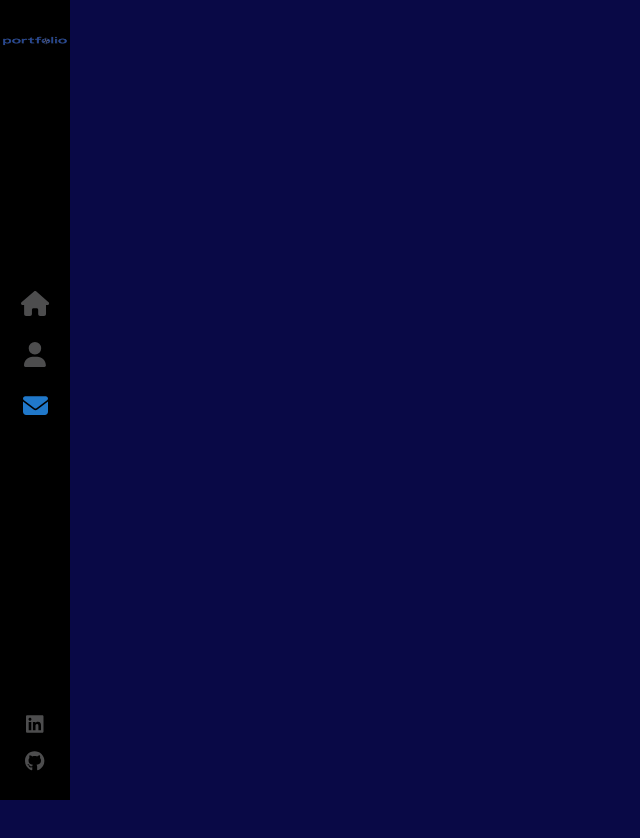
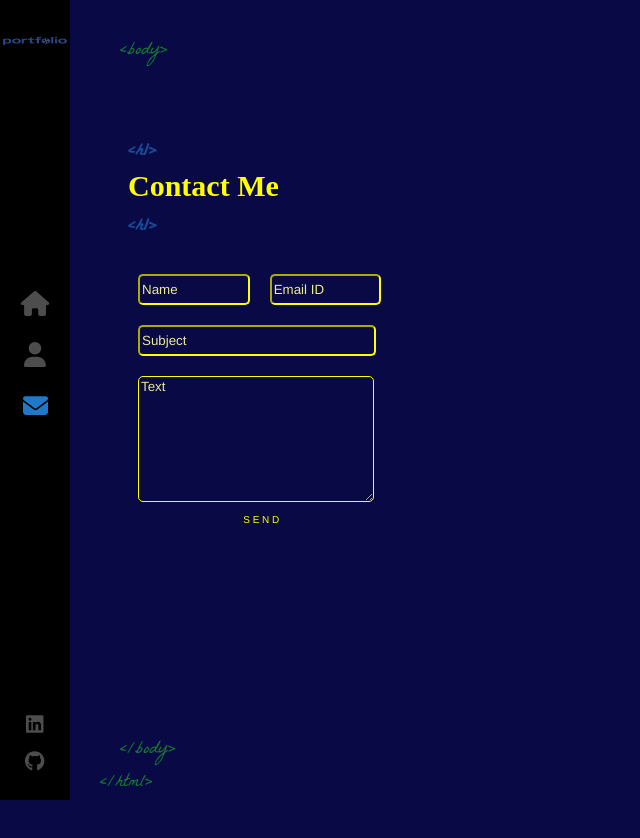
Before and after one commit to SubhamSam18/Portfolio, a React (Create React App) app in the folder portfolio/: page /contact in a window 1280 px wide. Before the commit this address had no page. Shown: the top 838 px of the page, without its empty margins (0-640 px from the left). Before the commit the page ends 800 px from the top, so only its background shows below. Built offline with nearby package versions, Linux system fonts and the light colour scheme.

Commit message:
Added Contact page

```diff
--- a/portfolio/src/App.js
+++ b/portfolio/src/App.js
@@ -4,6 +4,7 @@ import Layout from './component/Layout';
 import Sidebar from './component/Sidebar';
 import Home from './component/Home';
 import About from './component/About';
+import Contact from './component/Contact';
 
 function App() {
   return (
@@ -13,6 +14,7 @@ function App() {
       <Route path="/" element={<Layout />}>
           <Route index element={<Home />} />
           <Route path='/about' element={<About/>}/>
+          <Route path='/contact' element={<Contact/>} />
       </Route>
       </Routes>
     </>
--- a/portfolio/src/component/About/index.js
+++ b/portfolio/src/component/About/index.js
@@ -1,20 +1,45 @@
 import React from 'react'
 import './index.scss'
+import { FontAwesomeIcon } from '@fortawesome/react-fontawesome';
+import { faBootstrap,faCss3, faHackerrank, faHtml5, faNodeJs, faReact } from '@fortawesome/free-brands-svg-icons';
+
 const About = () => {
-    console.log("Hello About!");
+  console.log("Hello About!");
   return (
     <div className='container-about-section'>
-        <div className='about-heading'>
-            <h1><br/>About</h1>
-        </div>
+      <div className='about-heading'>
+        <h1><br />About</h1>
+      </div>
         <div className='about-body'>
-            <p>
+          <p>
             Lorem Ipsum is simply dummy text of the printing and typesetting industry. Lorem Ipsum has been the industry's standard dummy text ever since the 1500s, when an unknown printer took a galley of type and scrambled it to make a type specimen book. It has survived not only five centuries, but also the leap into electronic typesetting, remaining essentially unchanged. It was popularised in the 1960s with the release of Letraset sheets containing Lorem Ipsum passages, and more recently with desktop publishing software like Aldus PageMaker including versions of Lorem Ipsum.
-            </p>
+          </p>
         </div>
 
+        <div className='stage-cube'>
+          <div className='cube-spinner'>
+            <div className='face1'>
+              <FontAwesomeIcon icon={faReact} color="red" />
+            </div>
+            <div className='face2'>
+              <FontAwesomeIcon icon={faHtml5} color="red" />
+            </div>
+            <div className='face3'>
+              <FontAwesomeIcon icon={faCss3} color="red" />
+            </div>
+            <div className='face4'>
+              <FontAwesomeIcon icon={faNodeJs} color="red" />
+            </div>
+            <div className='face5'>
+              <FontAwesomeIcon icon={faBootstrap} color="red" />
+            </div>
+            <div className='face6'>
+              <FontAwesomeIcon icon={faHackerrank} color="red" />
+            </div>
+          </div>
+        </div>
     </div>
-  )
+  ) ;
 }
 
 export default About;
--- a/portfolio/src/component/About/index.scss
+++ b/portfolio/src/component/About/index.scss
@@ -1,5 +1,6 @@
 .about-heading{
     margin-left: 8%;
+    font-size: 20px;
     margin-top: 15%;
     color: yellow;
     animation: fadeIn 1s 0.6s backwards;
@@ -39,3 +40,119 @@
     }
 
 }
+.stage-cube{
+    width: 30%;
+    height: 100%;
+    top: 0;
+    padding-top: 24%;
+    // display: block;
+    position: absolute;
+    right: 0;
+    transform-origin: 100px 100px 0;
+    // width: 80%;
+    // height: 20%;
+    margin-left: calc(50% - 100px);
+    animation: fadeIn 1s 1.7s backwards;
+    .cube-spinner{
+
+        width: 100px;
+        animation-name: spincube;
+        animation-timing-function: ease-in-out;
+        animation-iteration-count: infinite;
+        animation-duration: 12s;
+        transform-style: preserve-3d;
+
+        div{
+            background-color: rgb(199, 194, 194);
+            opacity: 0.7;
+            position: absolute;
+            width: 200px;
+            height: 200px;
+            border: 1px solid red;
+            text-align: center;
+            font-size: 150px;
+            display:flex;
+            justify-content: center;
+            align-items: center;
+            box-shadow: 0 0 20px 0px red;
+        }
+
+        .face1{
+            transform: translateZ(100px);
+        }
+        .face2{
+            transform: rotateY(90deg) translateZ(100px);
+        }
+        .face3{
+            transform: rotateY(90deg) rotateX(90deg) translateZ(100px);
+        }
+        .face4{
+            transform: rotateY(180deg) rotateZ(90deg) translateZ(100px);
+        }
+        .face5{
+            transform: rotateY(-90deg) rotateZ(90deg) translateZ(100px);
+        }
+        .face6{
+            transform: rotateX(-90deg) translateZ(100px);
+        }
+    }
+
+    @keyframes spincube{
+        from,
+        to{
+            transform: rotateX(0deg) rotateY(0deg) rotateZ(0deg);
+        }
+        16%{
+            transform: rotateX(-90deg);
+        }
+        33%{
+            transform: rotateZ(-90deg) rotateY(90deg);
+        }
+        50%{
+            transform: rotateY(-180deg) rotateZ(90deg);
+        }
+        66%{
+            transform: rotateY(-270deg) rotateZ(90deg);
+        }
+        83%{
+            transform: rotateY(-90deg) rotateZ(90deg);
+        }
+    }
+
+    // .face1{
+    //     width: 80px;
+    //     height: 80px;
+    //     background-color: white;
+    //     opacity: 0.2;
+    // }
+    // .face2{
+    //     width: 80px;
+    //     height: 80px;
+    //     background-color: white;
+    //     opacity: 0.2;
+    // }
+    // .face3{
+    //     width: 80px;
+    //     height: 80px;
+    //     background-color: white;
+    //     opacity: 0.2;
+    // }
+    // .face4{
+    //     width: 80px;
+    //     height: 80px;
+    //     background-color: white;
+    //     opacity: 0.2;
+    // }
+    // .face5{
+    //     width: 80px;
+    //     height: 80px;
+    //     background-color: white;
+    //     opacity: 0.2;
+    // }
+    // .face6{
+    //     width: 80px;
+    //     height: 80px;
+    //     background-color: white;
+    //     opacity: 0.2;
+    // }
+}
--- /dev/null
+++ b/portfolio/src/component/Contact/index.js
@@ -0,0 +1,36 @@
+import React, { useState } from 'react'
+import './index.scss'
+
+
+
+const Contact = () => {
+    const [name, setName] = useState('');
+    const [email, setEmail] = useState('');
+    const [subject, setSubject] = useState('');
+    const [text, setText] = useState('');
+
+    return (
+        <div className='contact-container'>
+            <div className='contact-heading'>
+                <h1><br />Contact Me<br /></h1>
+            </div>
+            <form className='contact-body' >
+                <div>
+                    <input type="text" placeholder="Name" className='input-span' onChange={(e) => { setName(e.target.value) }}></input>
+                    <input type="text" placeholder="Email ID" className='input-span' onChange={(e) => { setEmail(e.target.value) }}></input>
+                </div>
+                <div>
+                    <input type="text" placeholder="Subject" className='input-text' onChange={(e) => { setSubject(e.target.value) }}></input>
+                </div>
+                <div>
+                    <textarea placeholder="Text" rows='8' onChange={(e) => { setText(e.target.value) }} />
+                </div>
+
+                <a href={`mailto:subhamsamanta198@gmail.com?email =${email} &subject=${name} : ${subject} &body=${text}` }>
+                S E N D</a>
+            </form>
+        </div>
+    )
+}
+
+export default Contact
--- /dev/null
+++ b/portfolio/src/component/Contact/index.scss
@@ -0,0 +1,100 @@
+.contact-container {
+    margin-left: 10%;
+    margin-top: 10%;
+    height: 1000px;
+    animation: fadeIn 1s 1.7s backwards;
+    h1{
+        &:before{
+            content: '<h1>';
+            font-family: 'La Belle Aurore';
+            color: rgb(32, 120, 202);
+            font-size: 18px;
+            // position: absolute;            margin-top: -40px;
+            left: 15px;
+            opacity: 0.6;
+        }
+        &:after{
+            content: '<h1>';
+            font-family: 'La Belle Aurore';
+            color: rgb(32, 120, 202);
+            font-size: 18px;
+            // position: absolute;            margin-top: -40px;
+            left: 15px;
+            opacity: 0.6;
+        }
+    }
+    .contact-heading h1 {
+        color: yellow;
+        font-size: 30px;
+    }
+
+    .contact-body {
+        // background: transparent;
+        .input-span{
+            width: 9%;
+        }
+        input{
+            color: white;
+            width: 20%;
+            height: 25px;
+            margin: 10px;
+            border-radius: 0.5rem;
+            background: transparent;
+            // border: transparent;
+            border-color: yellow;
+        }
+        input,textarea:focus{
+            border-color: yellow;
+            color: white;
+            outline: none;
+            outline-color: yellow;
+        }
+        textarea{
+            color: white;
+            // border: transparent;
+            border-color: yellow;
+            border-radius: 0.5rem;
+            width: 20%;
+            margin: 10px;
+            background: transparent;
+        }
+        // button{
+        //     // margin-left: 7%;
+        //     color: yellow;
+        //     background-color: transparent;
+        //     border-color: yellow;
+        //     text-align: center;
+        //     font-family: Helvetica,sans-serif;
+        //     // border-radius: 5px;
+        //     width: 20.5%;
+        //     margin: 10px;
+        //     height: 30px;
+        //     // text-decoration: none;
+        // }
+        // button:hover{
+        //     transition: .4s ease-in-out;
+        //     color: black;
+        //     font-weight: 100;
+        //     background-color: yellow;
+        //     border-color: transparent;
+        //     text-align: center;
+        //     border-color: white;
+        // }
+        a{
+            color: yellow;
+            background-color: transparent;
+            border-color: yellow;
+            text-align: center;
+            font-family: Helvetica,sans-serif;
+            // border-radius: 5px;
+            text-decoration: none;
+            width: 20.5%;
+            margin: 10%;
+            height: 30px;
+        }
+    }
+}
+::placeholder {
+    color: rgb(235, 235, 148);
+    font-weight:100;
+}
```
